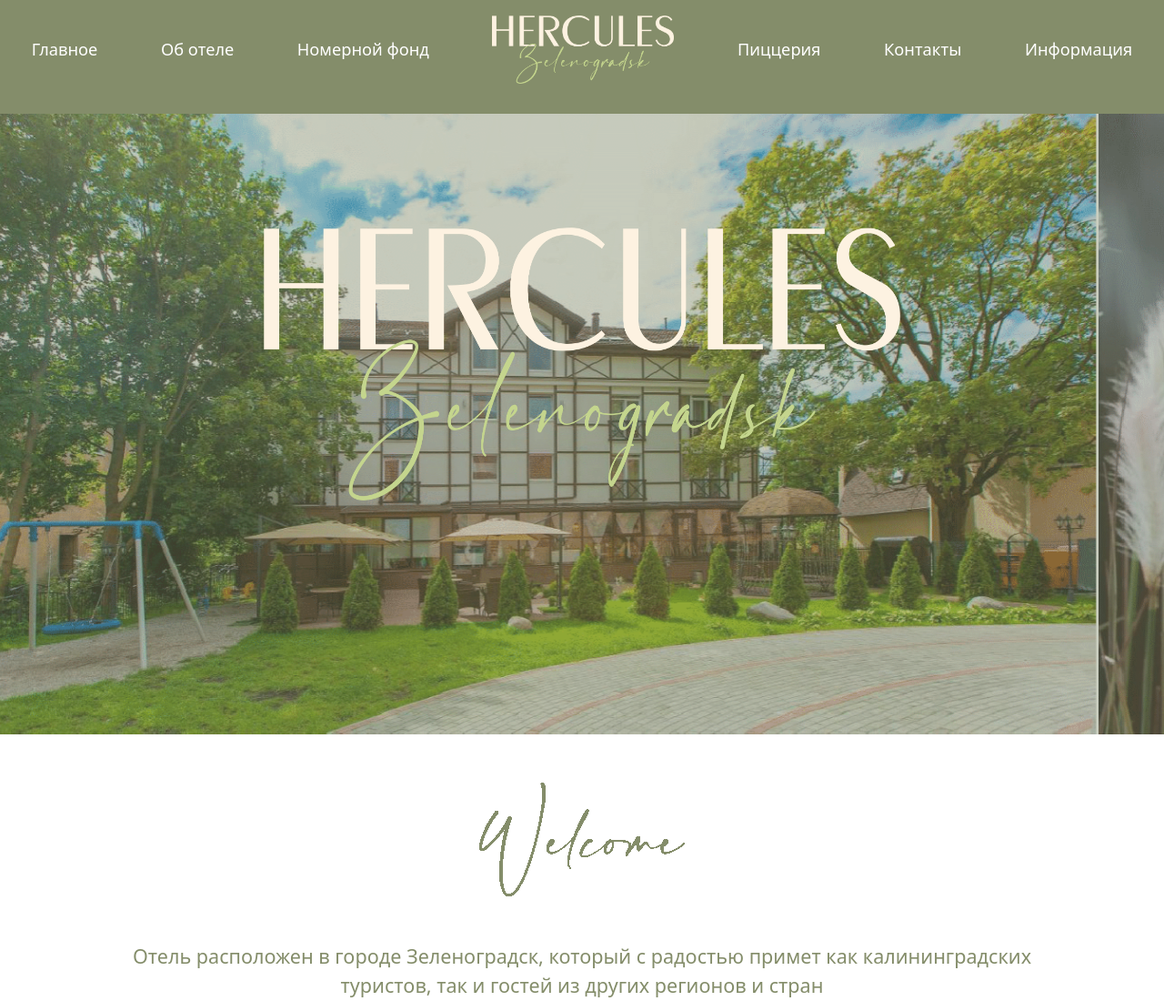
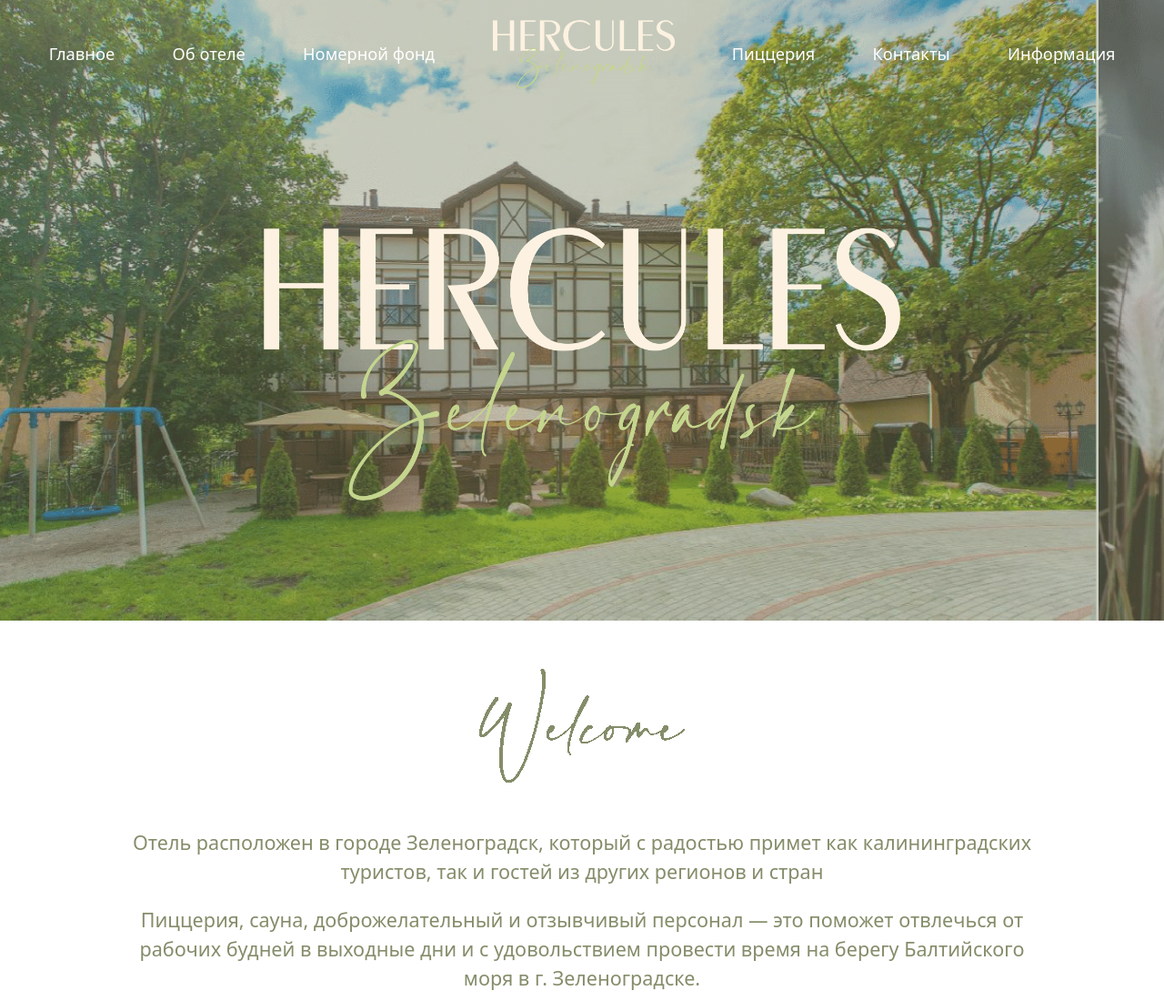
Before and after one commit to I1Kazma/Hotel_Hercules, a plain HTML site: page index.html in a window 1280 px wide. Shown: the top 1100 px of the page at 91% size. Drawn offline with nearby package versions, Linux system fonts and the light colour scheme.

Commit message:
Add files via upload

```diff
--- a/style.css
+++ b/style.css
@@ -10,20 +10,30 @@
 * {
   padding: 0;
   margin: 0;
+  list-style: none;
+  text-decoration: none !important;
+  scroll-behavior: smooth;
 }
 
 header {
-  background: var(--bg-color);
-  height: 125px;
+  /*background: var(--bg-color);*/
   width: 100%;
-  position: sticky;
+  position: fixed;
   top: 0;
   z-index: 1;
+  border-bottom: 1px solid transparent;
+  transition: all 0.45s ease;
+  padding: 22px;
+}
+
+header.sticky {
+  background: var(--bg-color);
+  border-bottom: 1px solid var(--second-text-color);
+  padding: 12px 15px;
 }
 
 .header_nav {
   width: 100%;
-  height: 125px;
   display: flex;
 }
 
@@ -32,20 +42,18 @@ header {
   display: flex;
   justify-content: space-around;
   align-items: center;
-  list-style: none;
+  margin-bottom: 0;
   font-size: var(--font-size-nav);
   padding-left: 0;
 }
 
 .nav_item a {
   color: var(--second-text-color);
-  text-decoration: none;
 }
 
 .nav_a {
   position: relative;
   cursor: pointer;
-  text-decoration: none;
 }
 
 .nav_a:after {
```
